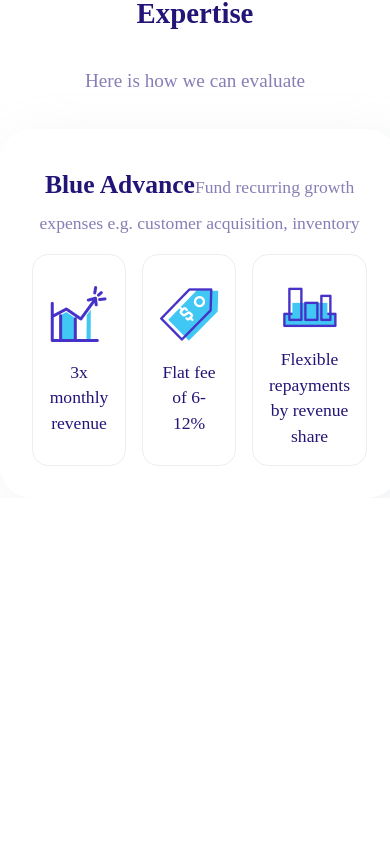
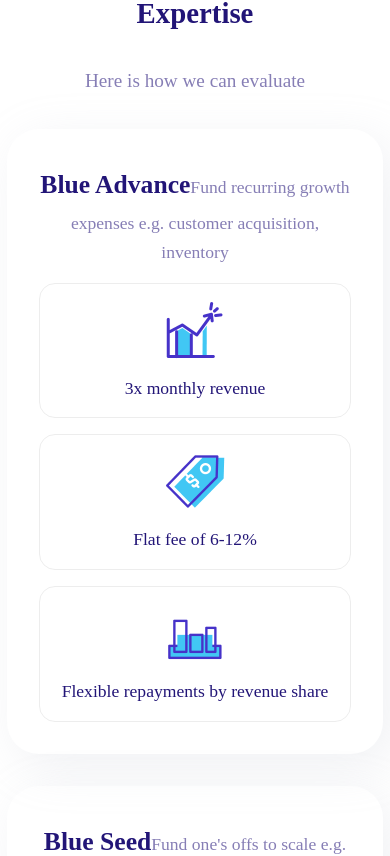
Before and after one commit to HimashaNethmini/Digital_Business, a Next.js app: page / in a window 390 px wide. Shown: the part 1759-2615 px from the top of the page. Before the commit the page ends 2257 px from the top, so only its background shows below. Built offline with nearby package versions, Linux system fonts and the light colour scheme.

Commit message:
make responsive

```diff
--- a/src/components/Whatwedo/Whatwedo.css
+++ b/src/components/Whatwedo/Whatwedo.css
@@ -55,9 +55,76 @@
     border: 1px solid hsla(0, 0%, 59%, 0.17);
     border-radius: 1rem;
     padding: 1rem;
+
     color: var(--title-color);
     font-size: 1.1rem;
     line-height: 1.6rem;
     font-weight: 500;
 
+    height: fit-content;
+
 }
+
+.wwd-block:nth-child(1) >.block-features >:nth-child(2) {
+    margin-top: 3rem;
+}
+
+.wwd-block:nth-of-type(2) >.block-features >:nth-child(1),
+.wwd-block:nth-of-type(2) >.block-features >:nth-child(3) {
+    margin-top: 2rem;
+}
+
+/* sponsoring */
+.wwd-support {
+    display: flex;
+    padding: 2rem;
+    box-shadow: var(--shadow);
+    border-radius: 1rem;
+    justify-content: center;
+    align-items: center;
+    margin-top: 2.5rem;
+    background: white;
+}
+
+.wwd-support > div {
+    display: flex;
+    flex-direction: column;
+    align-items: flex-start;
+    gap: 1rem;
+}
+
+.wwd-support > :nth-child(1){
+    flex: 1;
+}
+
+.wwd-support > :nth-child(2){
+    flex: 1.6;
+}
+
+/*responsive */
+@media (max-width: 990px){
+    .wwd-blocks {
+        flex-direction: column;
+    }
+}
+
+@media (max-width: 768px){
+    .wwd-support {
+        flex-direction: column;
+    }
+}
+
+@media (max-width: 576px) {
+    .wwd-block {
+        width: 80%;
+        margin: auto;
+    }
+
+    .block-features {
+        flex-direction: column;
+    }
+
+    .block-feature {
+        margin-top: 0rem !important;
+    }
+}
```
